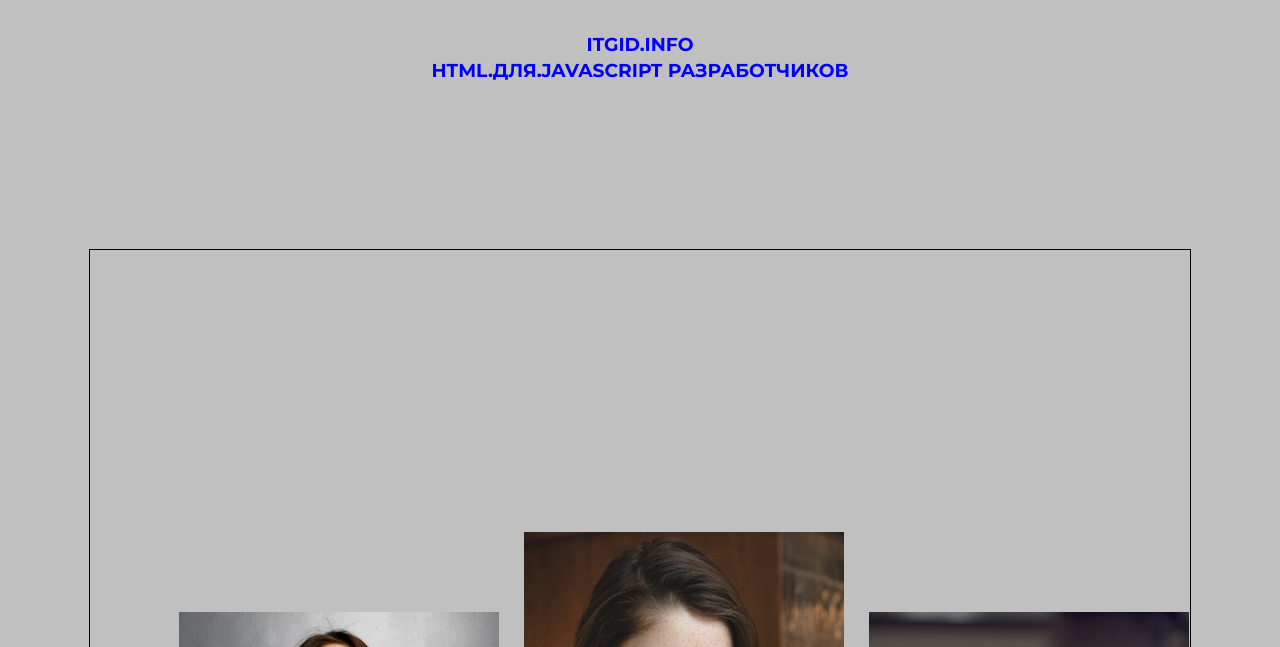
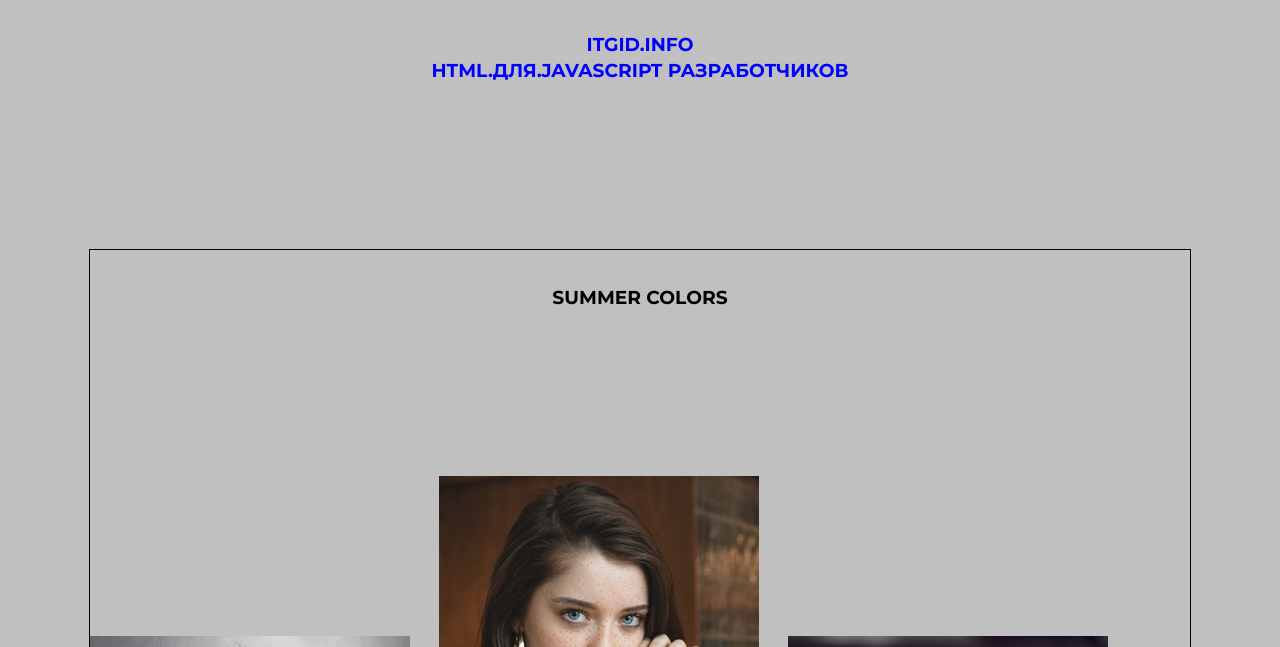
Before and after one commit to Danilkap/my-site, a plain HTML site: page position/index.html in a window 1280 px wide. Shown: the part 78-725 px from the top of the page. Drawn offline with Linux system fonts and the light colour scheme.

Commit message:
Обновление

```diff
--- a/position/style.css
+++ b/position/style.css
@@ -35,16 +35,21 @@ img {
 }
 
 .t {
- width:1100px ;
+width:1100px ;
  height:1000px ;
  border: 1px solid black;
  margin: 200px auto;
  background-image: url("img/backgraynd.jpg");
  color: black;
+ align-self: center;
+  }
+
+.s {
  display: flex;
- align-items: center;
-  }
-.s {
+ justify-content: space-around;
+ flex-wrap: wrap;
+ flex-direction: row;
+ align-self: center;
  position: relative;
  width:200px ;
  height:200px ;
```
